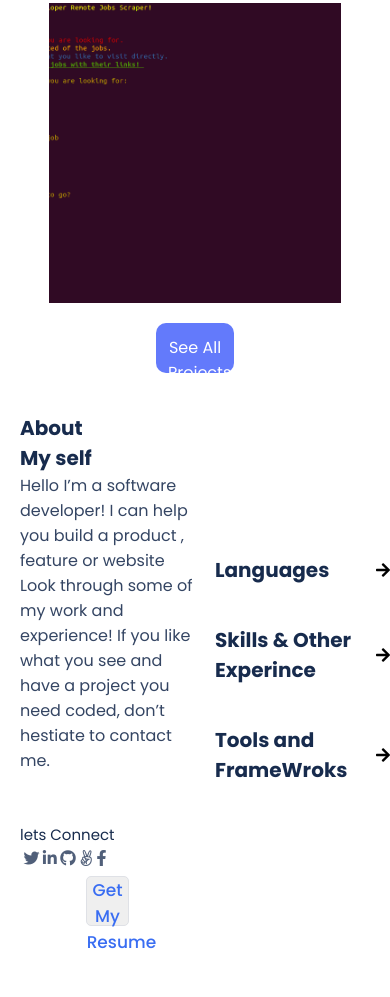
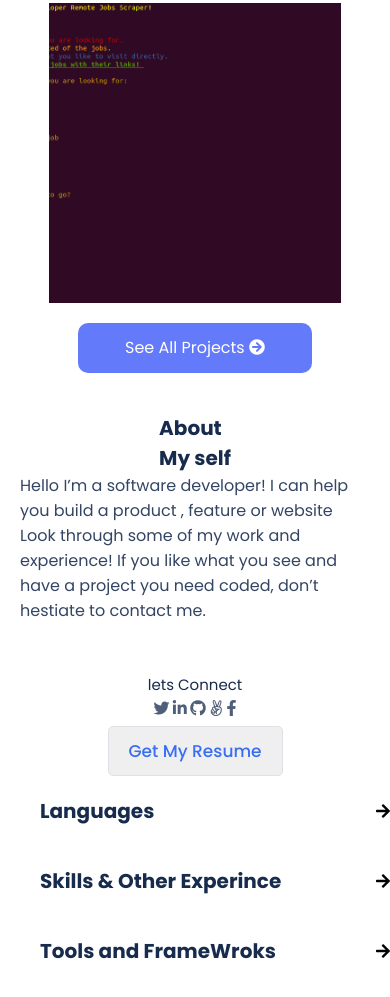
Before and after one commit to AhmedAmin90/myPortfolio, a website built with webpack: page dist/index.html in a window 390 px wide. Shown: the part 1562-2559 px from the top of the page. Before the commit the page ends 2528 px from the top, so only its background shows below. Built offline with nearby package versions, Linux system fonts and the light colour scheme.

Commit message:
Adjust responsive parts of about me

```diff
--- a/src/mobile.css
+++ b/src/mobile.css
@@ -137,6 +137,34 @@
         align-self: center;
     }
 
+    .all-proj-btn{
+        width: 60%;
+    }
+
+    .about-me {
+        flex-direction: column-reverse;
+    }
+
+    .about-me-text  {
+        width: 100%;
+        align-items: center;
+    }
+
+    .skills-tabs{
+        width: 100%;
+    }
+
+    .download-cv{
+        width: 50%;
+    }
+
+    .hidden-tab{
+        /* display: flex; */
+        flex-direction: column;
+        align-items: center;
+        /* justify-content: center; */
+    }
+
   }
 
   @media only screen and (max-width: 426px){
```
Also changed, not shown: dist/main.js.
